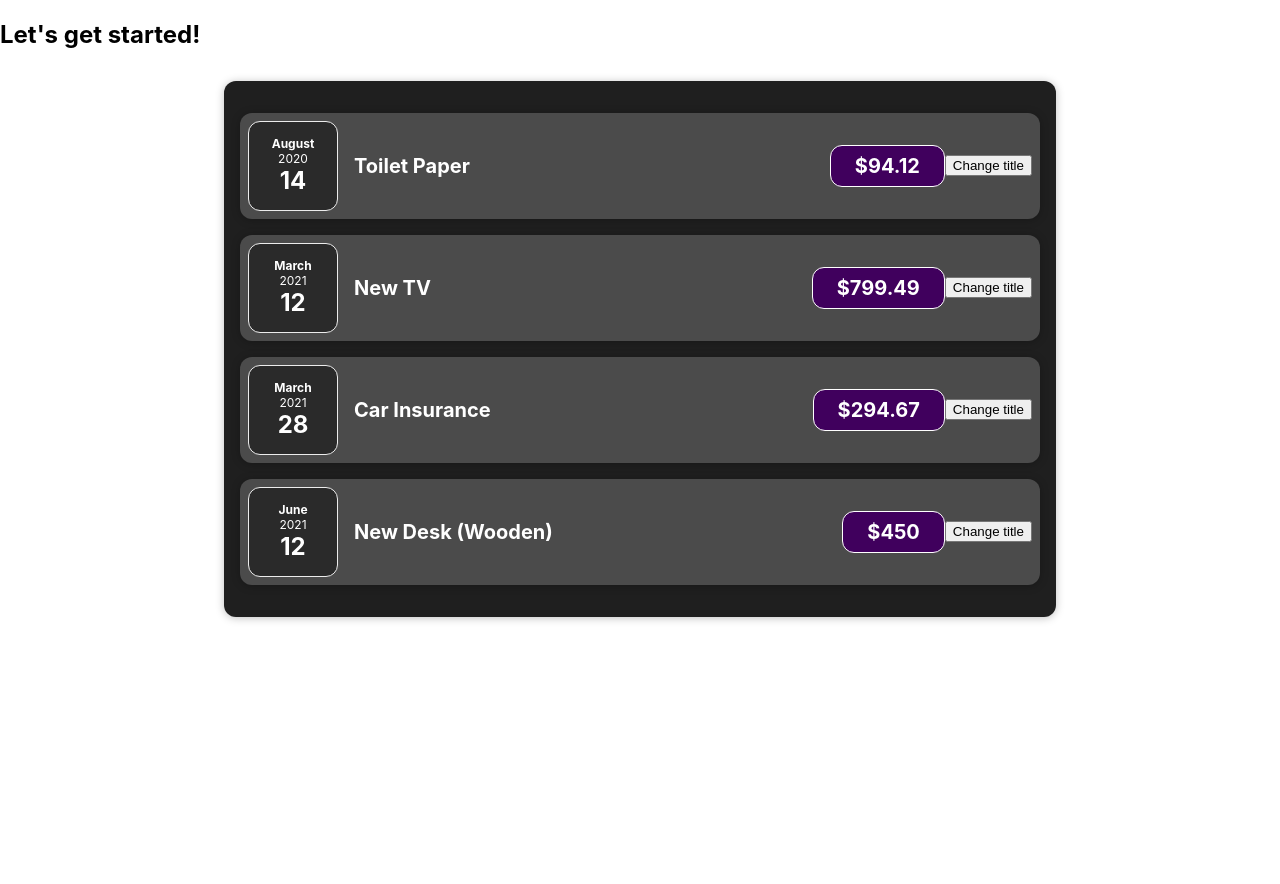
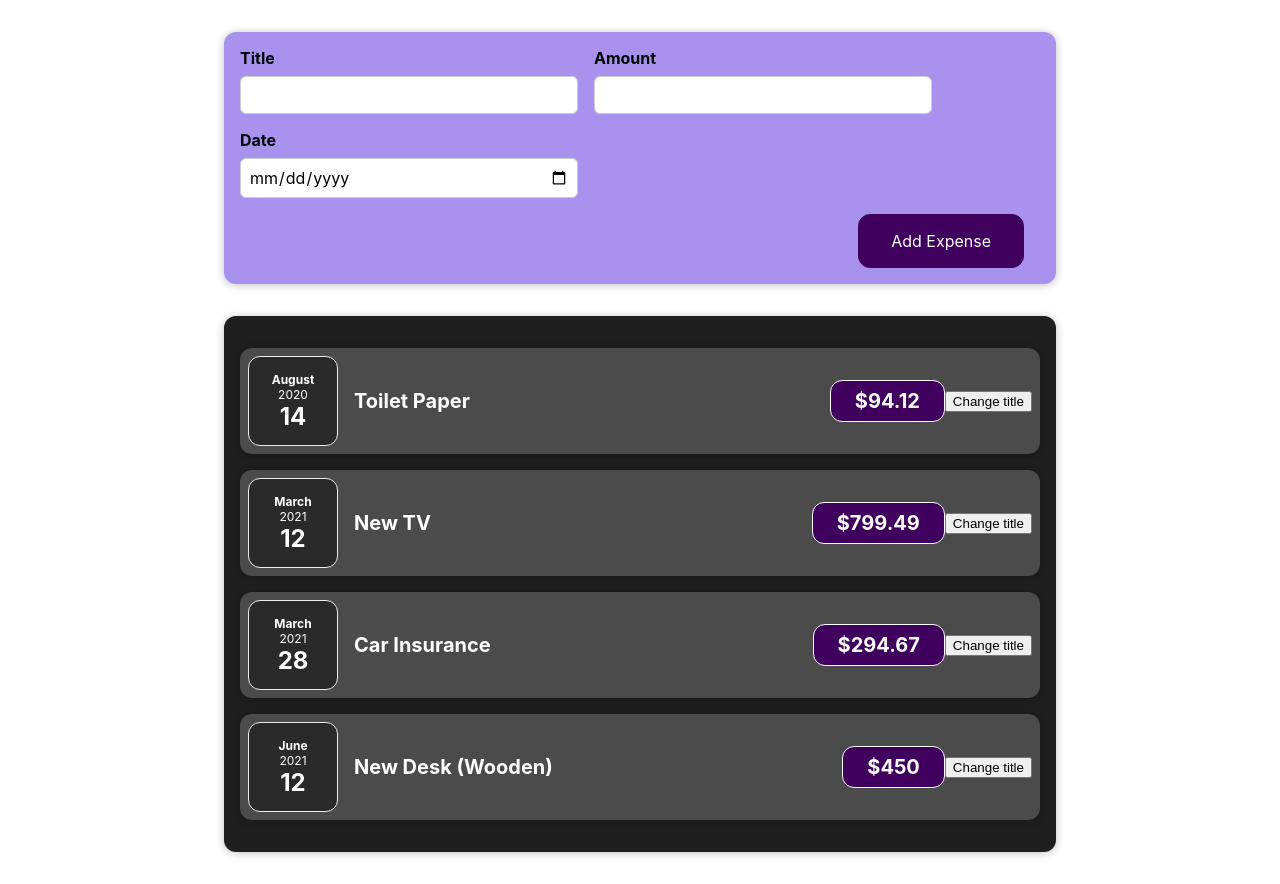
Before and after one commit to vamsi-verma/Expense-tracker, a React (Create React App) app: page / in a window 1280 px wide. Before the commit the page ends 800 px from the top, so only its background shows below. Built offline with nearby package versions, Linux system fonts and the light colour scheme.

Commit message:
# Creating form # form submission handling # Multiple useStates

```diff
--- a/src/App.js
+++ b/src/App.js
@@ -1,5 +1,6 @@
 import React from "react";
 import Expenses from "./components/Expenses/Expenses";
+import NewExpense from "./components/NewExpense/NewExpense";
 
 const App = () => {
   const expenses = [
@@ -26,7 +27,7 @@
 
   return (
     <div>
-      <h2>Let's get started!</h2>
+      <NewExpense />
       <Expenses items={expenses} />
     </div>
   );
--- /dev/null
+++ b/src/components/NewExpense/ExpenseForm.css
@@ -0,0 +1,26 @@
+.new-expense__controls {
+  display: flex;
+  flex-wrap: wrap;
+  gap: 1rem;
+  margin-bottom: 1rem;
+  text-align: left;
+}
+
+.new-expense__control label {
+  font-weight: bold;
+  margin-bottom: 0.5rem;
+  display: block;
+}
+
+.new-expense__control input {
+  font: inherit;
+  padding: 0.5rem;
+  border-radius: 6px;
+  border: 1px solid #ccc;
+  width: 20rem;
+  max-width: 100%;
+}
+
+.new-expense__actions {
+  text-align: right;
+}
--- /dev/null
+++ b/src/components/NewExpense/ExpenseForm.js
@@ -0,0 +1,94 @@
+import React, { useState } from "react";
+import "./ExpenseForm.css";
+
+const ExpenseForm = () => {
+  //One way to use state
+
+  const [enteredTitle, setEnteredTitle] = useState("");
+  const [enteredAmount, setEnteredAmount] = useState("");
+  const [enteredDate, setEnteredDate] = useState("");
+
+  //another way
+
+  // const [userInput, setUserInput] = useState({
+  //   enteredTitle: "",
+  //   enteredAmount: "",
+  //   enteredDate: "",
+  // });
+
+  const titleChangeHandler = (e) => {
+    setEnteredTitle(e.target.value);
+    //setUserInput({ ...userInput, enteredTitle: e.target.value });
+
+    //This to be used beacuse theoritically if we update a lot of states at the same time, we could be depending on an outdated state data/snapshot.
+    // setUserInput((prevState) => {
+    //   return { ...prevState, enteredTitle: e.target.value };
+    // });
+  };
+
+  const amountChangeHandler = (e) => {
+    setEnteredAmount(e.target.value);
+    // setUserInput({ ...userInput, enteredAmount: e.target.value });
+  };
+
+  const dateChangeHandler = (e) => {
+    setEnteredDate(e.target.value);
+    //setUserInput({ ...userInput, enteredDate: e.target.value });
+  };
+
+  const submitHandler = (e) => {
+    e.preventDefault();
+
+    const expensesData = {
+      title: enteredTitle,
+      amount: enteredAmount,
+      date: new Date(enteredDate),
+    };
+    console.log(expensesData);
+    setEnteredTitle("");
+    setEnteredAmount("");
+    setEnteredDate("");
+  };
+
+  return (
+    <form onSubmit={submitHandler}>
+      <div className="new-expense__controls">
+        <div className="new-expense__control">
+          <label>Title</label>
+          <input
+            type="text"
+            value={enteredTitle}
+            onChange={titleChangeHandler}
+          />
+        </div>
+
+        <div className="new-expense__control">
+          <label>Amount</label>
+          <input
+            type="number"
+            min="10"
+            step="5"
+            value={enteredAmount}
+            onChange={amountChangeHandler}
+          />
+        </div>
+
+        <div className="new-expense__control">
+          <label>Date</label>
+          <input
+            type="date"
+            min="2021-01-01"
+            max="2023-12-31"
+            value={enteredDate}
+            onChange={dateChangeHandler}
+          />
+        </div>
+      </div>
+      <div className="new-expense__actions">
+        <button type="submit">Add Expense</button>
+      </div>
+    </form>
+  );
+};
+
+export default ExpenseForm;
--- /dev/null
+++ b/src/components/NewExpense/NewExpense.css
@@ -0,0 +1,38 @@
+.new-expense {
+  background-color: #a892ee;
+  padding: 1rem;
+  margin: 2rem auto;
+  width: 50rem;
+  max-width: 95%;
+  border-radius: 12px;
+  text-align: center;
+  box-shadow: 0 1px 8px rgba(0, 0, 0, 0.25);
+}
+
+.new-expense button {
+  font: inherit;
+  cursor: pointer;
+  padding: 1rem 2rem;
+  border: 1px solid #40005d;
+  background-color: #40005d;
+  color: white;
+  border-radius: 12px;
+  margin-right: 1rem;
+}
+
+.new-expense button:hover,
+.new-expense button:active {
+  background-color: #510674;
+  border-color: #510674;
+}
+
+.new-expense button.alternative {
+  color: #220131;
+  border-color: transparent;
+  background-color: transparent;
+}
+
+.new-expense button.alternative:hover,
+.new-expense button.alternative:active {
+  background-color: #ddb3f8;
+}
--- /dev/null
+++ b/src/components/NewExpense/NewExpense.js
@@ -0,0 +1,13 @@
+import React from "react";
+import ExpenseForm from "./ExpenseForm";
+import "./NewExpense.css";
+
+const NewExpense = () => {
+  return (
+    <div className="new-expense">
+      <ExpenseForm />
+    </div>
+  );
+};
+
+export default NewExpense;
```
